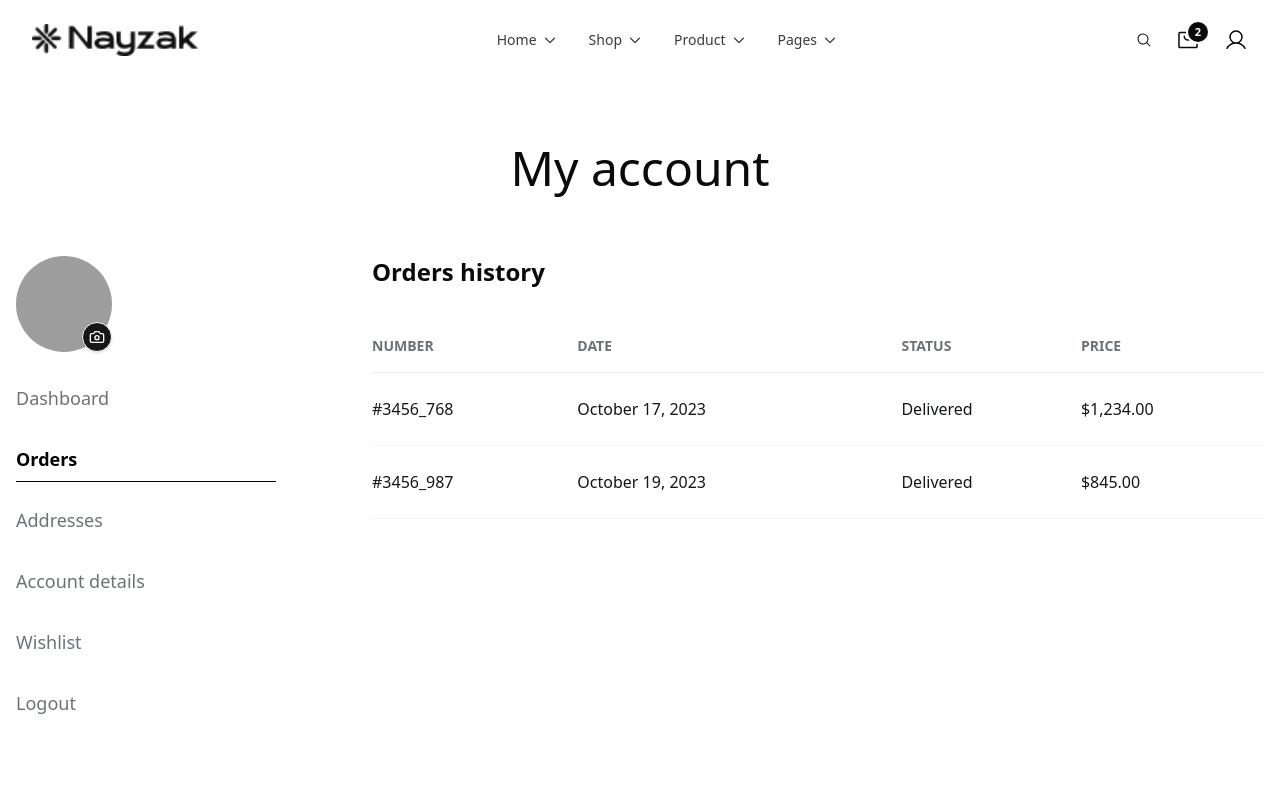
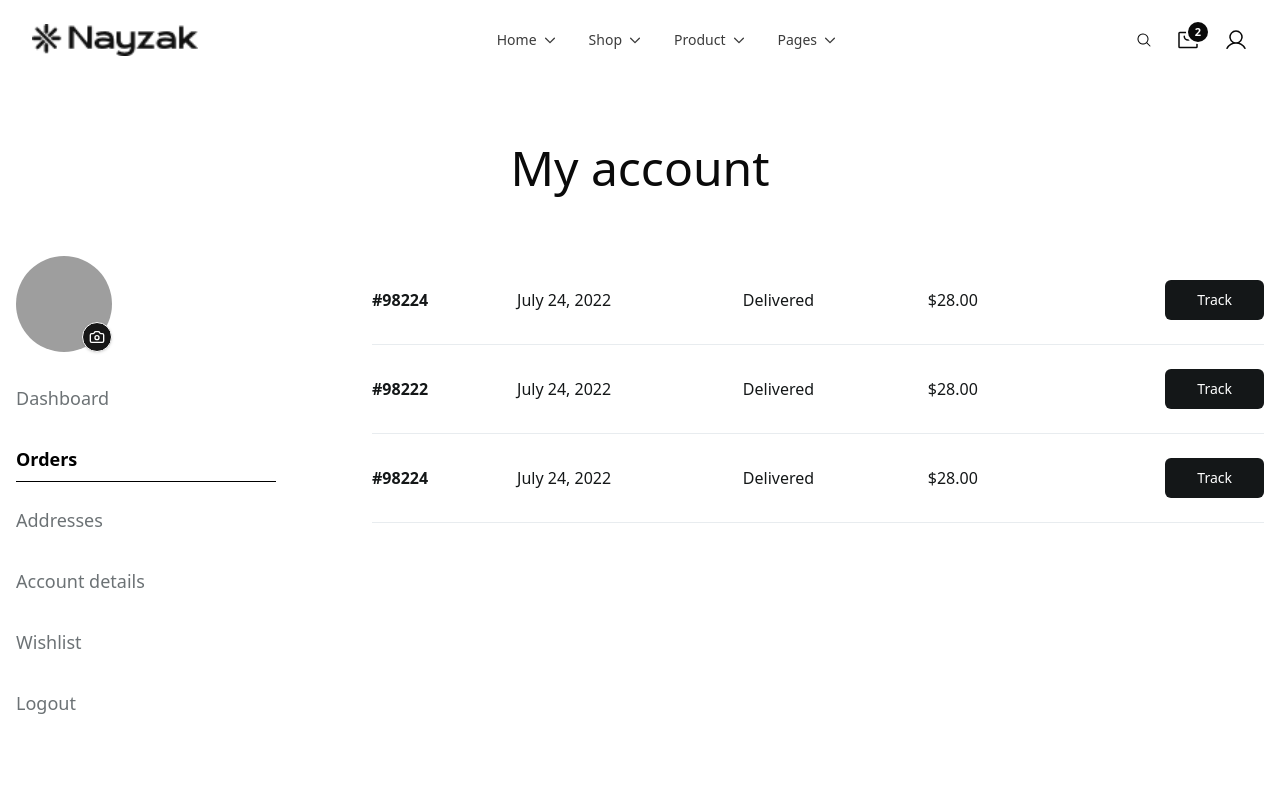
Before and after one commit to oodling-shop/oodling-frontend, a Next.js app: page /my-account/orders in a window 1280 px wide. Shown: the top 800 px of the page. Built offline with nearby package versions, Linux system fonts and the light colour scheme; grey boxes are pictures that could not be loaded.

Commit message:
feat: add My Account orders page displaying a list of orders with tracking functionality.

```diff
--- a/app/(main)/(pages)/my-account/orders/page.tsx
+++ b/app/(main)/(pages)/my-account/orders/page.tsx
@@ -1,33 +1,56 @@
+import { Button } from "@/components/ui/button";
+
+const orders = [
+  {
+    id: "#98224",
+    date: "July 24, 2022",
+    status: "Delivered",
+    price: "$28.00",
+  },
+  {
+    id: "#98222",
+    date: "July 24, 2022",
+    status: "Delivered",
+    price: "$28.00",
+  },
+  {
+    id: "#98224",
+    date: "July 24, 2022",
+    status: "Delivered",
+    price: "$28.00",
+  },
+];
+
 export default function OrdersPage() {
   return (
-    <div className="space-y-6">
-      <h2 className="text-2xl font-semibold mb-8">Orders history</h2>
-      <div className="w-full overflow-x-auto">
-        <table className="w-full text-left">
-          <thead>
-            <tr className="border-b border-[#E8ECEF]">
-              <th className="py-4 font-semibold text-[#6C7275] text-sm uppercase">Number</th>
-              <th className="py-4 font-semibold text-[#6C7275] text-sm uppercase">Date</th>
-              <th className="py-4 font-semibold text-[#6C7275] text-sm uppercase">Status</th>
-              <th className="py-4 font-semibold text-[#6C7275] text-sm uppercase">Price</th>
+    <div className="w-full overflow-x-auto scrollbar-none">
+      <table className="w-full text-left border-collapse min-w-[700px] md:min-w-0">
+        <tbody>
+          {orders.map((order, index) => (
+            <tr key={index} className="border-b border-[#E8ECEF]">
+              <td className="py-6 pr-4 text-[#141718] font-semibold text-base">
+                {order.id}
+              </td>
+              <td className="py-6 px-4 text-[#141718] text-base">
+                {order.date}
+              </td>
+              <td className="py-6 px-4 text-[#141718] text-base">
+                {order.status}
+              </td>
+              <td className="py-6 px-4 text-[#141718] text-base">
+                {order.price}
+              </td>
+              <td className="py-6 pl-4 text-right">
+                <Button
+                  className="bg-[#141718] text-white hover:bg-black px-8 h-10 rounded-[6px] font-medium text-sm transition-colors"
+                >
+                  Track
+                </Button>
+              </td>
             </tr>
-          </thead>
-          <tbody>
-            <tr className="border-b border-[#F3F5F7]">
-              <td className="py-6 text-[#141718]">#3456_768</td>
-              <td className="py-6 text-[#141718]">October 17, 2023</td>
-              <td className="py-6 text-[#141718]">Delivered</td>
-              <td className="py-6 text-[#141718]">$1,234.00</td>
-            </tr>
-            <tr className="border-b border-[#F3F5F7]">
-              <td className="py-6 text-[#141718]">#3456_987</td>
-              <td className="py-6 text-[#141718]">October 19, 2023</td>
-              <td className="py-6 text-[#141718]">Delivered</td>
-              <td className="py-6 text-[#141718]">$845.00</td>
-            </tr>
-          </tbody>
-        </table>
-      </div>
+          ))}
+        </tbody>
+      </table>
     </div>
   );
 }
```
